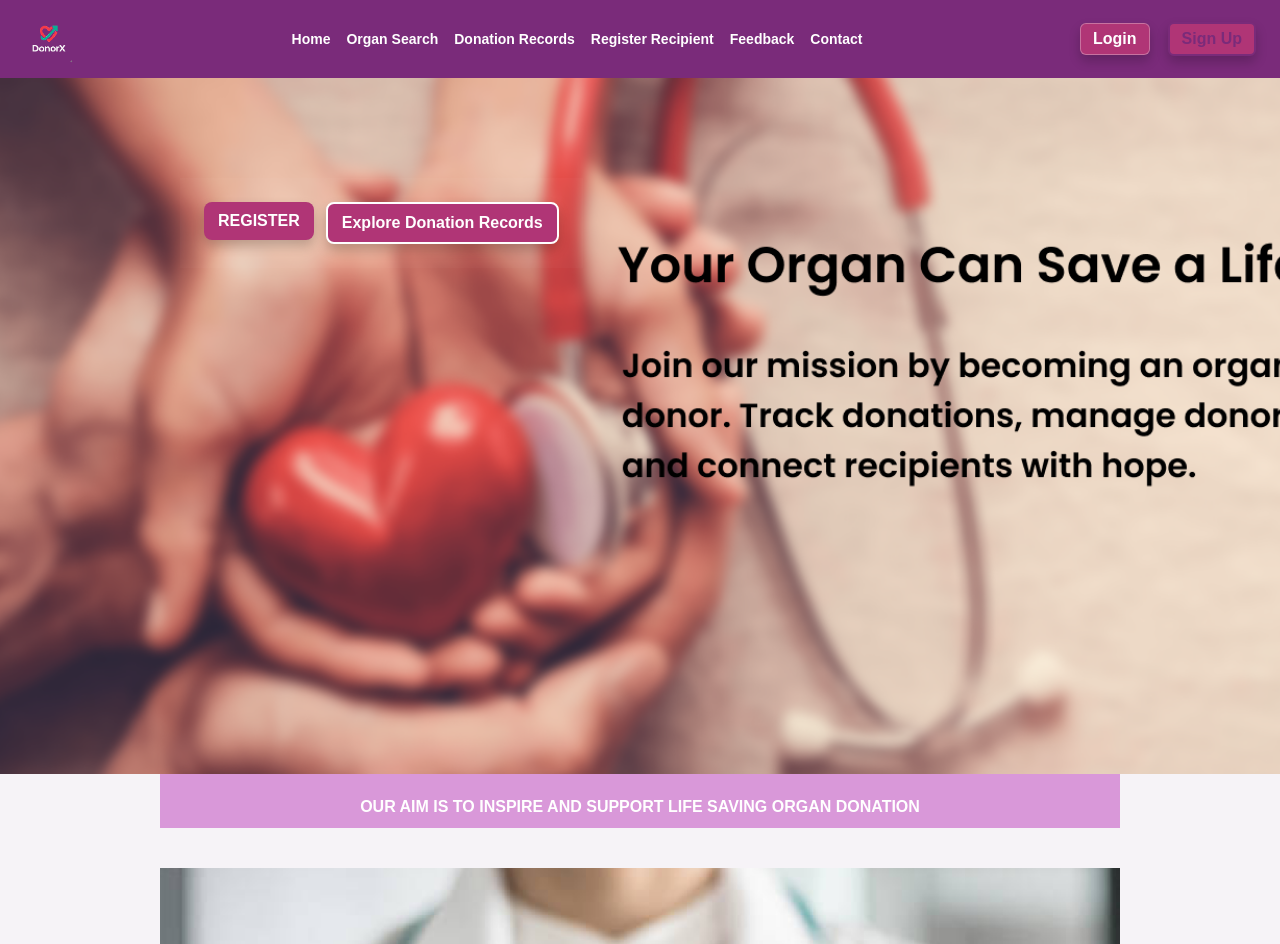
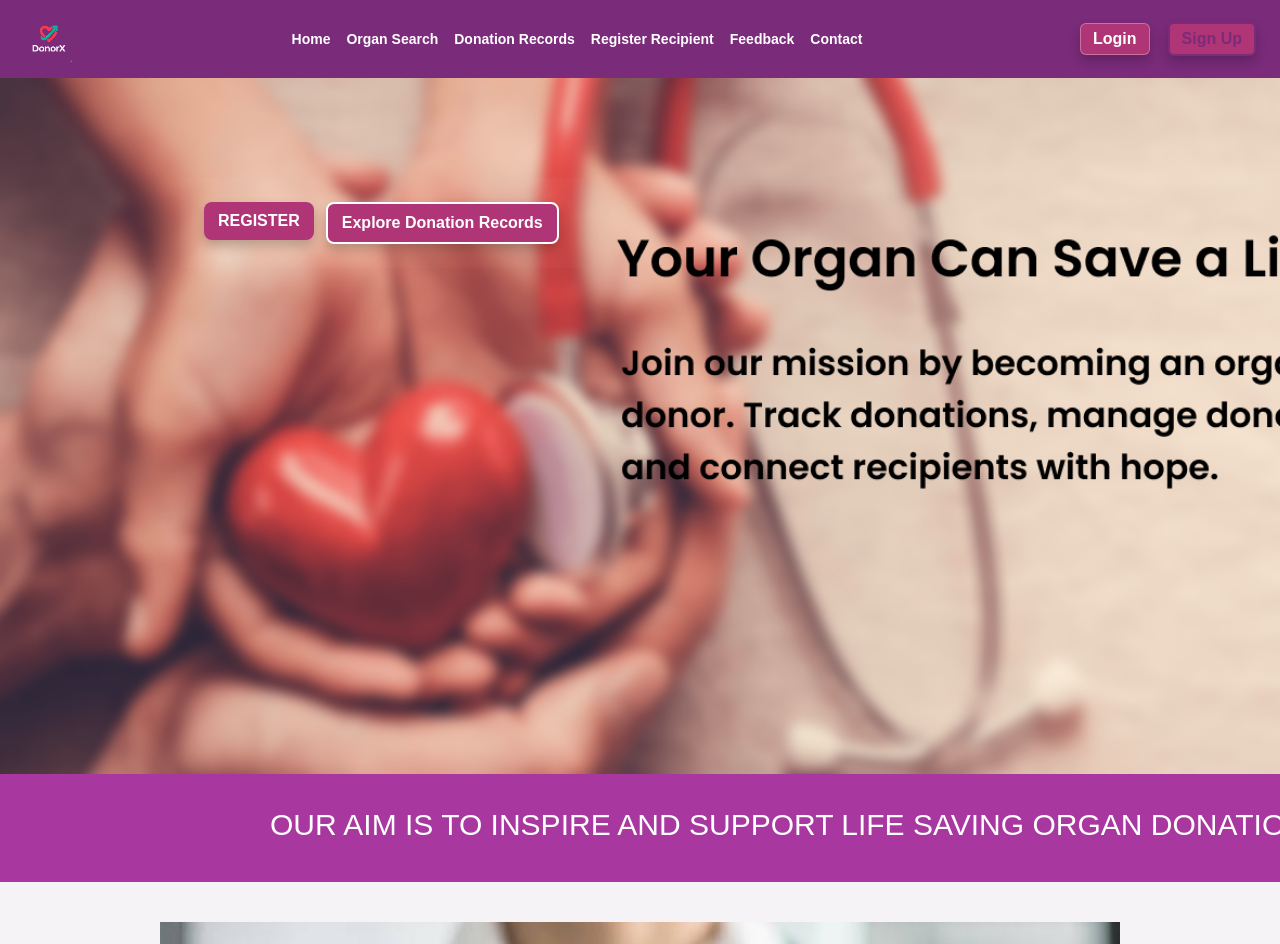
Before and after one commit to EpochBioSynthe/donorx_frontend, a React (Create React App) app: page / in a window 1280 px wide. Shown: the top 944 px of the page. Built offline with nearby package versions, Linux system fonts and the light colour scheme.

Commit message:
create aim-bar

```diff
--- a/src/css/Home.css
+++ b/src/css/Home.css
@@ -19,6 +19,8 @@ body, html {
     max-width: 960px;
     margin: 0 auto;
     padding: 0 20px;
+
+
 }
 
 /* Theme colors */
@@ -62,7 +64,7 @@ body, html {
     padding-top: 0;
 
     /* Image එකේ පළල - තිරස් ස්ක්‍රෝල් කිරීම අවශ්‍ය නිසා නිශ්චිත අගයක් තබන්න */
-    width: 1500px; /* ඔබට අවශ්‍ය ප්‍රමාණය */
+    width: 1560px; /* ඔබට අවශ්‍ය ප්‍රමාණය */
     height: 120%;
 
     object-fit: cover;
@@ -129,17 +131,19 @@ body, html {
 /* --------------------- AIM BAR --------------------- */
 /* --------------------- AIM BAR --------------------- */
 .aim-bar {
-    background: var(--accent);
+    background-color: #A838A0;
     color: white;
+    font-size: 30px;
+    /* ✅ අන්තර්ගතය මැදට ගැනීමට */
+    text-align: left;
+    padding-left: 270px;
+    margin-left: calc(50% - 50vw);
 
-    /* ✅ අන්තර්ගතය මැදට ගැනීමට */
-    text-align: center;
 
-    padding: 12px 0;
-    font-weight: 700;
+    font-weight: 400;
 
     /* ✅ තිරයේ සම්පූර්ණ පළලට ගැලපීමට */
-    width: 100%;
+    width: 120%;
 
     /* ❌ අනවශ්‍ය margin අගයන් ඉවත් කර ඇත */
     margin: 0;
@@ -148,7 +152,8 @@ body, html {
     display: block;
 
     padding-top: 70px;
-    margin-top: 70px;
+    margin-top: 80px;
+    padding-bottom: 40px;
 }
 
 /* --------------------- ABOUT SECTION (FULL WIDTH) --------------------- */
--- a/src/css/index.css
+++ b/src/css/index.css
@@ -51,10 +51,9 @@ header.navbar {
 
 .main-content {
   flex:1;
-  margin-right: 0%;
-  margin-left: 0%;
-  max-width:1200px;
-  margin:0 auto;
+  width: 100%;
+  margin: 0;
+
 
 }
 
@@ -110,7 +109,7 @@ footer.site-footer { background:#1b1b1b; color:#ddd; padding:18px; margin-top:18
 @media (max-width:800px){
   .hero { flex-direction:column; align-items:flex-start }
   .nav-links{ display:none }
-  .main-content { padding:12px }
+  .main-content { padding:0 }
 }
 .card {
     background: white;
```
